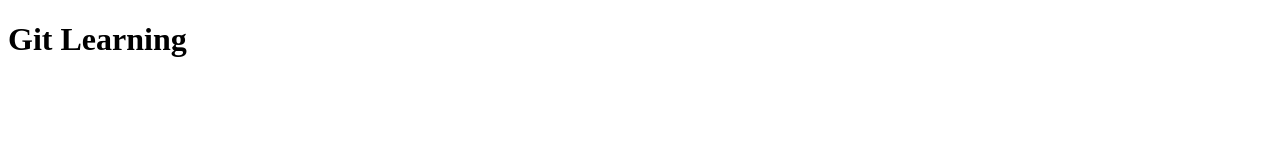
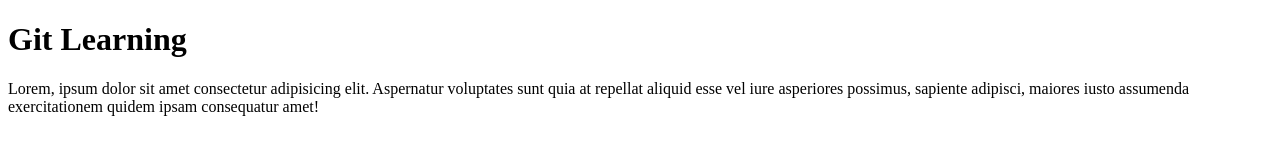
Before and after one commit to AbhishekYadav3175/gitPractice, a plain HTML site: page index.html in a window 1280 px wide. Drawn offline with Linux system fonts and the light colour scheme.

Commit message:
second commit to index file - 1.2

```diff
--- a/index.html
+++ b/index.html
@@ -7,5 +7,6 @@
 </head>
 <body>
     <h1>Git Learning</h1>
+    <p>Lorem, ipsum dolor sit amet consectetur adipisicing elit. Aspernatur voluptates sunt quia at repellat aliquid esse vel iure asperiores possimus, sapiente adipisci, maiores iusto assumenda exercitationem quidem ipsam consequatur amet!</p>
 </body>
 </html>
```
